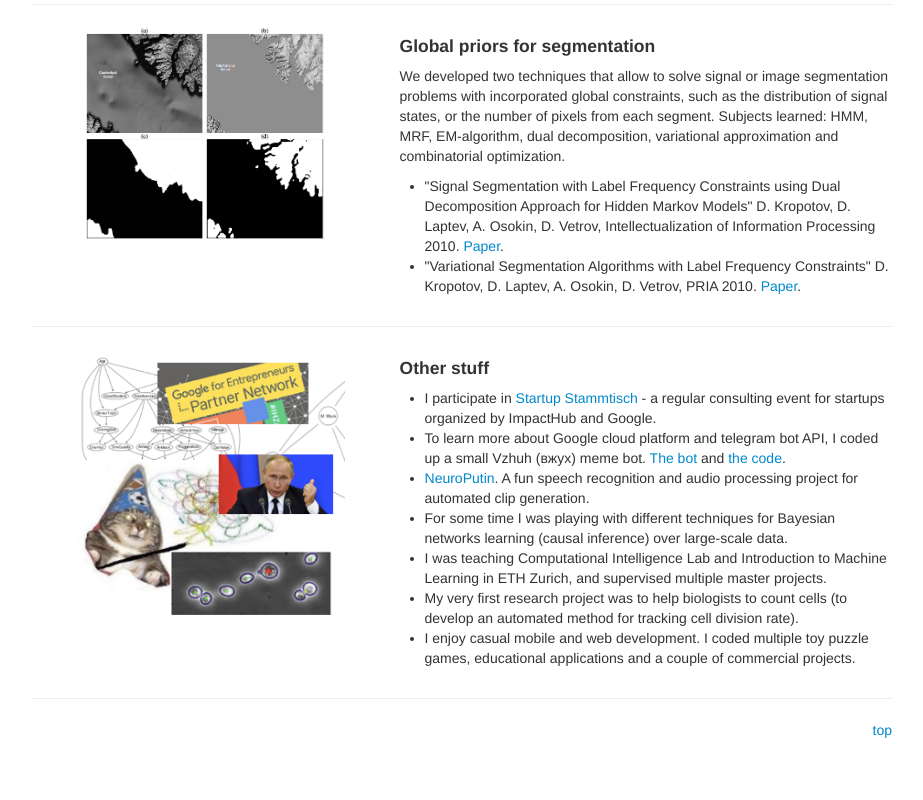
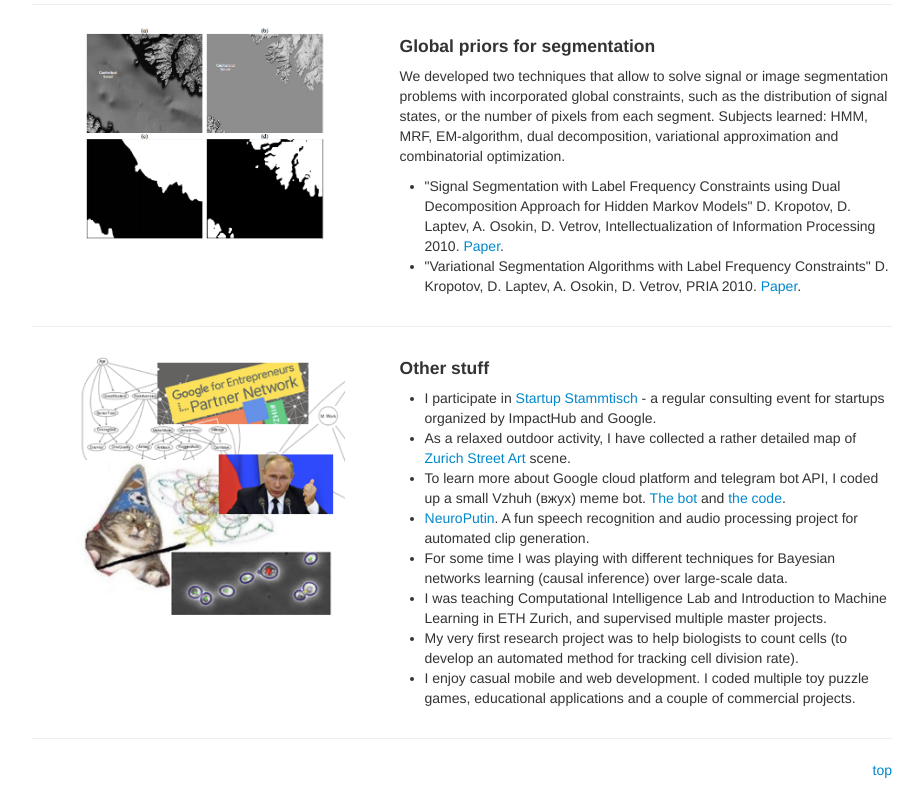
Before and after one commit to dlaptev/dlaptev.github.io, a plain HTML site: page projects.html in a window 1280 px wide. Shown: the part 2818-3618 px from the top of the page, without its empty margins (178-1101 px from the left). Before the commit the page ends 3578 px from the top, so only its background shows below. Drawn offline with Linux system fonts and the light colour scheme.

Commit message:
Add a link to Zurich Street Art

```diff
--- a/projects.html
+++ b/projects.html
@@ -243,6 +243,7 @@
       <h4>Other stuff</h4>
       <ul>
         <li>I participate in <a href="https://zurich.impacthub.ch/stammtisch/">Startup Stammtisch</a> - a regular consulting event for startups organized by ImpactHub and Google.</li>
+        <li>As a relaxed outdoor activity, I have collected a rather detailed map of <a href="https://medium.com/@x0100/zurich-street-art-65b0a6b4bdc4">Zurich Street Art</a> scene.</li>
         <li>To learn more about Google cloud platform and telegram bot API, I coded up a small Vzhuh (вжух) meme bot. <a href="https://t.me/vzh_bot">The bot</a> and <a href="https://github.com/dlaptev/vzh_bot">the code</a>.
         <li><a href="https://www.youtube.com/watch?v=Y7fcr8bEylQ">NeuroPutin</a>. A fun speech recognition and audio processing project for automated clip generation.</li>
         <li>For some time I was playing with different techniques for Bayesian networks learning (causal inference) over large-scale data.</li>
```
